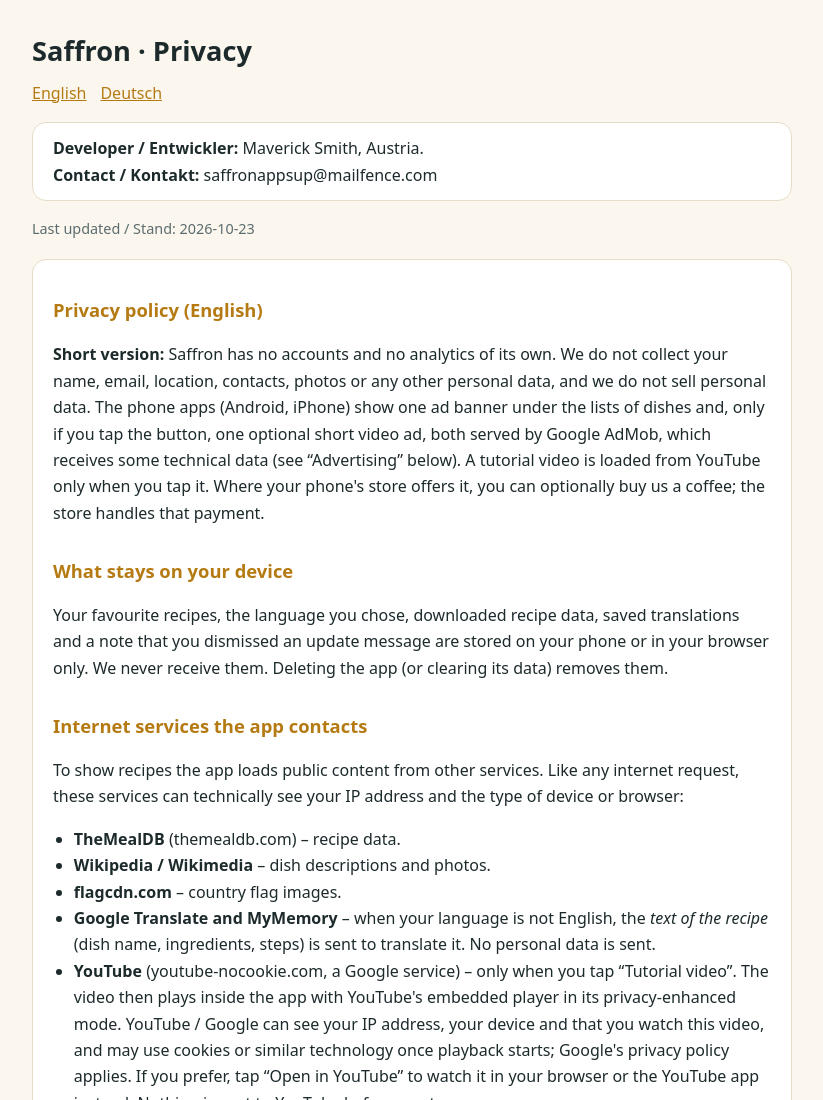
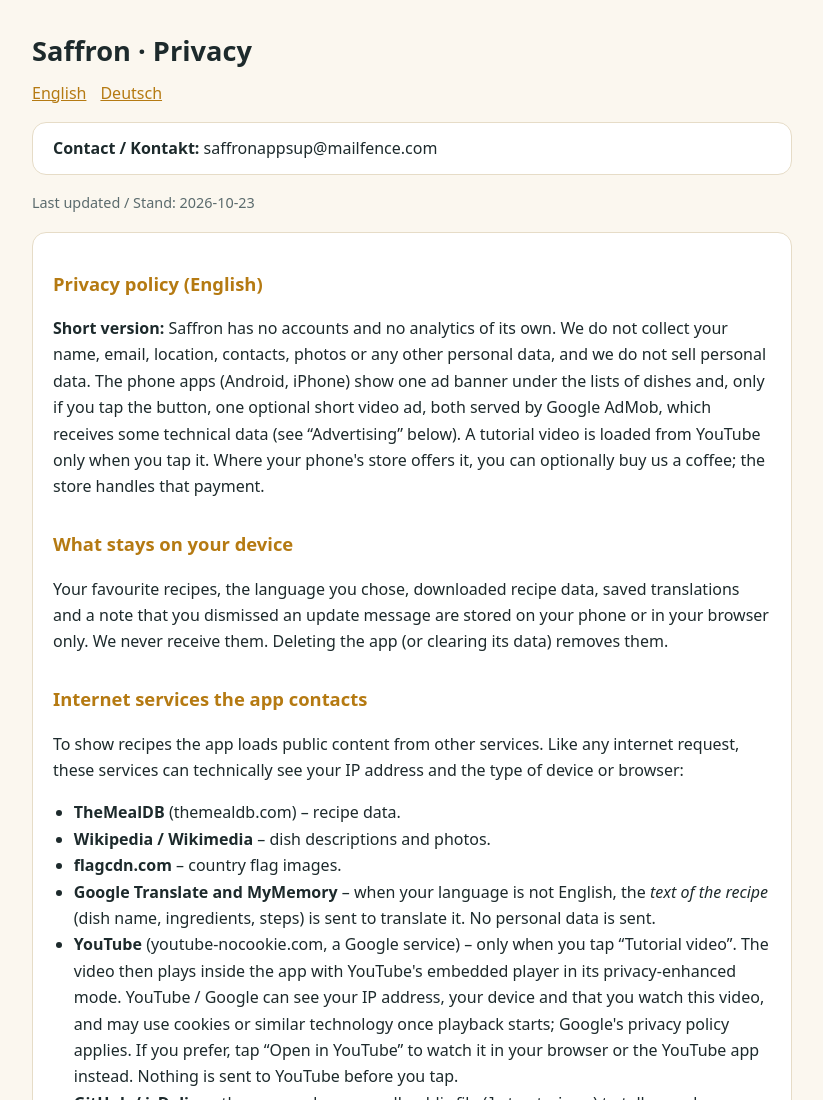
Before and after one commit to us-crypto/saffron-updates, a plain HTML site: page privacy.html in a window 1280 px wide. Shown: the top 1100 px of the page, without its empty margins (228-1051 px from the left). Drawn offline with Linux system fonts and the light colour scheme.

Commit message:
Privacy page: remove developer location line; drop temporary listing assets

```diff
--- a/privacy.html
+++ b/privacy.html
@@ -20,8 +20,7 @@
 <main>
 <h1>Saffron · Privacy</h1>
 <nav><a href="#en">English</a><a href="#de">Deutsch</a></nav>
-<p class="contact"><strong>Developer / Entwickler:</strong> Maverick Smith, Austria.<br>
-<strong>Contact / Kontakt:</strong> saffronappsup@mailfence.com</p>
+<p class="contact"><strong>Contact / Kontakt:</strong> saffronappsup@mailfence.com</p>
 <p class="meta">Last updated / Stand: 2026-10-23</p>
 
 <section id="en" lang="en">
```
Also changed, not shown: _tmp-listing/en/1-welcome.png (deleted), _tmp-listing/en/2-mood.png (deleted), _tmp-listing/en/3-recipe.png (deleted), _tmp-listing/en/4-languages.png (deleted), _tmp-listing/fa/1-welcome.png (deleted), _tmp-listing/fa/2-mood.png (deleted), _tmp-listing/fa/3-recipe.png (deleted), _tmp-listing/fa/4-languages.png (deleted), _tmp-listing/feature-graphic.png (deleted), _tmp-listing/icon-512.png (deleted).
